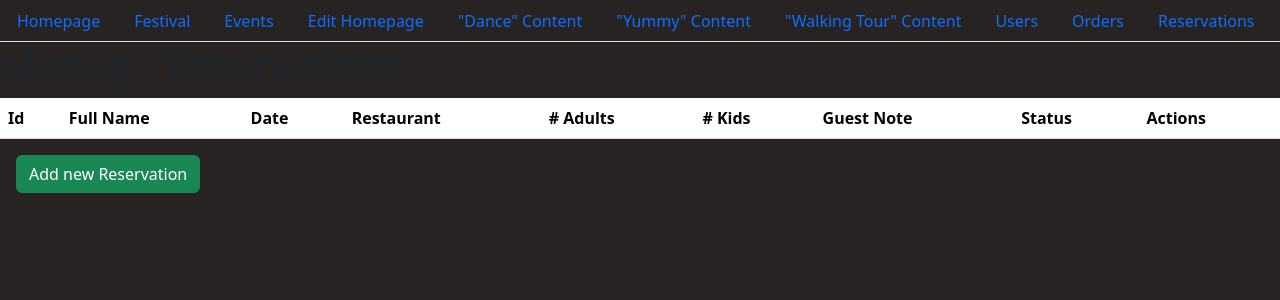
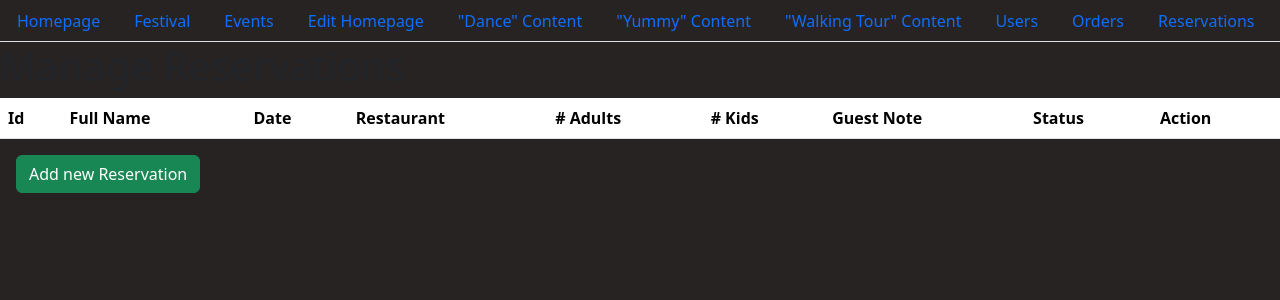
Before and after one commit to Matudor7/haarlemfestival-website, a PHP site: page /checkout/views/admin/reservationsAdmin.php in a window 1280 px wide. Shown: the top 300 px of the page. Run offline with PHP 8.4, Linux system fonts and the light colour scheme; the template is opened without the code that fills it, so the values that code supplies are empty.

Commit message:
small tweak

```diff
--- a/app/views/admin/reservationsAdmin.php
+++ b/app/views/admin/reservationsAdmin.php
@@ -22,7 +22,7 @@
         <th scope="col"># Kids</th>
         <th scope="col">Guest Note</th>
         <th scope="col">Status</th>
-        <th scope="col">Actions</th>
+        <th scope="col">Action</th>
     </tr>
     </thead>
     <tbody>
@@ -39,7 +39,6 @@
         <?php if(!$reservation->getIsActive()){ $status = "Cancelled";} else {$status = "Scheduled";} ?>
         <td><?php echo $status?></td>
         <td>  <button class="btn btn-primary" type="button" onclick="window.location.href = '/admin/editReservations?id=<?=$reservation->getId()?>'">Edit</button>
-            <button class="btn btn-danger" type="button" onclick="">Cancel</button></td>
     </tr>
     <?php } ?>
     </tbody>
```
